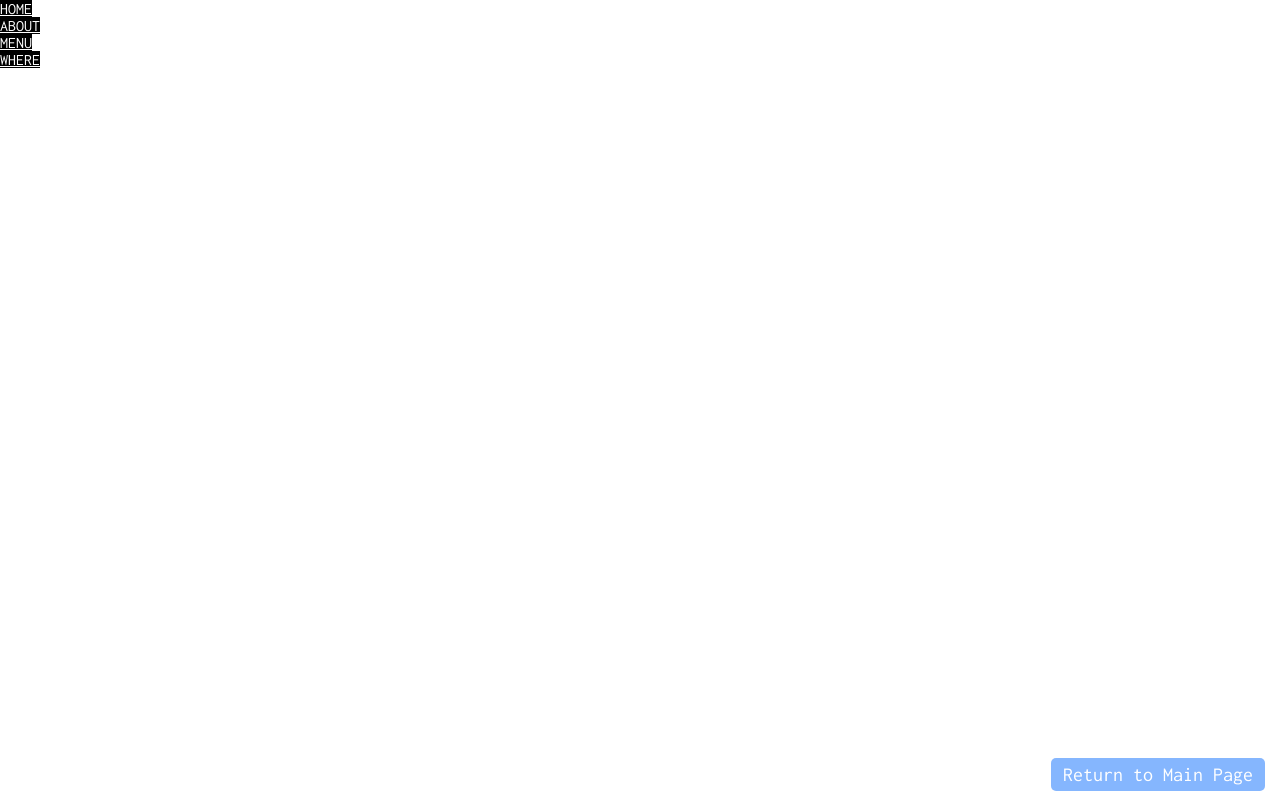
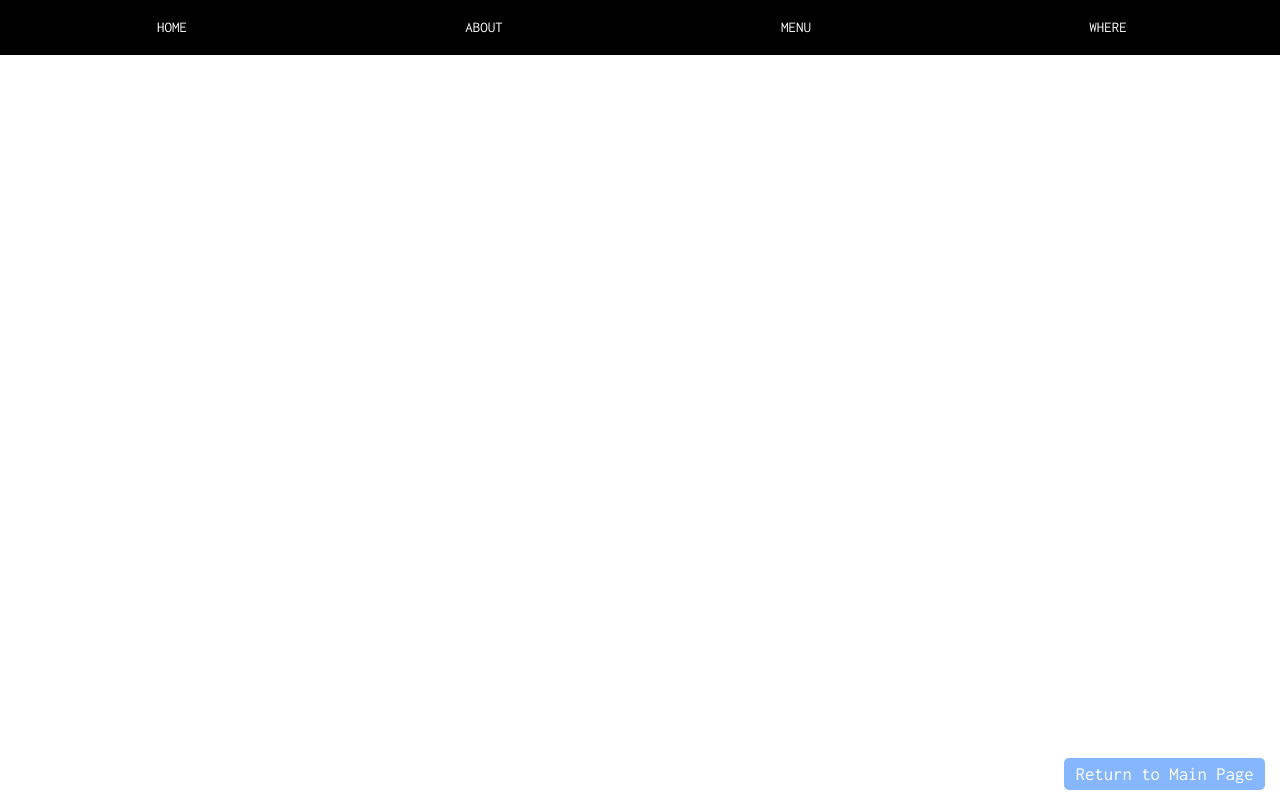
Before and after one commit to dwernz/templates, a React (Create React App) app: page /thecafe in a window 1280 px wide. Built offline with nearby package versions, Linux system fonts and the light colour scheme.

Commit message:
update: 1/8/24 push

```diff
--- a/src/routes/the-cafe/the-cafe.component.jsx
+++ b/src/routes/the-cafe/the-cafe.component.jsx
@@ -1,12 +1,14 @@
 import { GlobalStyle, W3Row, W3Top } from "./the-cafe.styles";
+import '../../assets/styles/w3.css';
 
 const TheCafe = () => {
+
     return (
         <div className='the-cafe-container'>
             <GlobalStyle />
             <div className='the-cafe-body'>
-                <W3Top>
-                    <W3Row className="w3-padding w3-black">
+                <div className='w3-top'>
+                    <div className='w3-row w3-padding w3-black'>
                         <div class="w3-col s3">
                         <a href="#" class="w3-button w3-block w3-black">HOME</a>
                         </div>
@@ -19,9 +21,21 @@ const TheCafe = () => {
                         <div class="w3-col s3">
                         <a href="#where" class="w3-button w3-block w3-black">WHERE</a>
                         </div>
-                    </W3Row>
-                </W3Top>
+                    </div>
+                </div>
             </div>
+
+            {/* <Header className="bgimg w3-display-container w3-grayscale-min" id="home">
+                <div class="w3-display-bottomleft w3-center w3-padding-large w3-hide-small">
+                    <span class="w3-tag">Open from 6am to 5pm</span>
+                </div>
+                <div class="w3-display-middle w3-center">
+                    <span class="w3-text-white" style={{fontSize: 90 + "px"}}>the<br />Cafe</span>
+                </div>
+                <div class="w3-display-bottomright w3-center w3-padding-large">
+                    <span class="w3-text-white">15 Adr street, 5015</span>
+                </div>
+            </Header> */}
         </div>
     )
 }
--- a/src/routes/the-cafe/the-cafe.styles.jsx
+++ b/src/routes/the-cafe/the-cafe.styles.jsx
@@ -56,6 +56,7 @@ export const GlobalStyle = createGlobalStyle`
         background-size: cover;
         background-image: url(${coffeehouse});
         min-height: 75%;
+        border: 1px solid red;
     }
 
     .menu {
@@ -80,7 +81,7 @@ export const W3Row = styled.div`
 
     .w3-padding {
         padding: 8px 16px;
-        font-size: 24px;
+        font-size: 100px;
     }
 
     .w3-black {
@@ -88,3 +89,14 @@ export const W3Row = styled.div`
         background-color: #000;
     }
 `;
+
+export const Header = styled.header`
+
+    .bgimg {
+        background-position: center;
+        background-size: cover;
+        background-image: url(${coffeehouse});
+        min-height: 75%;
+        border: 1px solid red;
+    }
+`;
```
